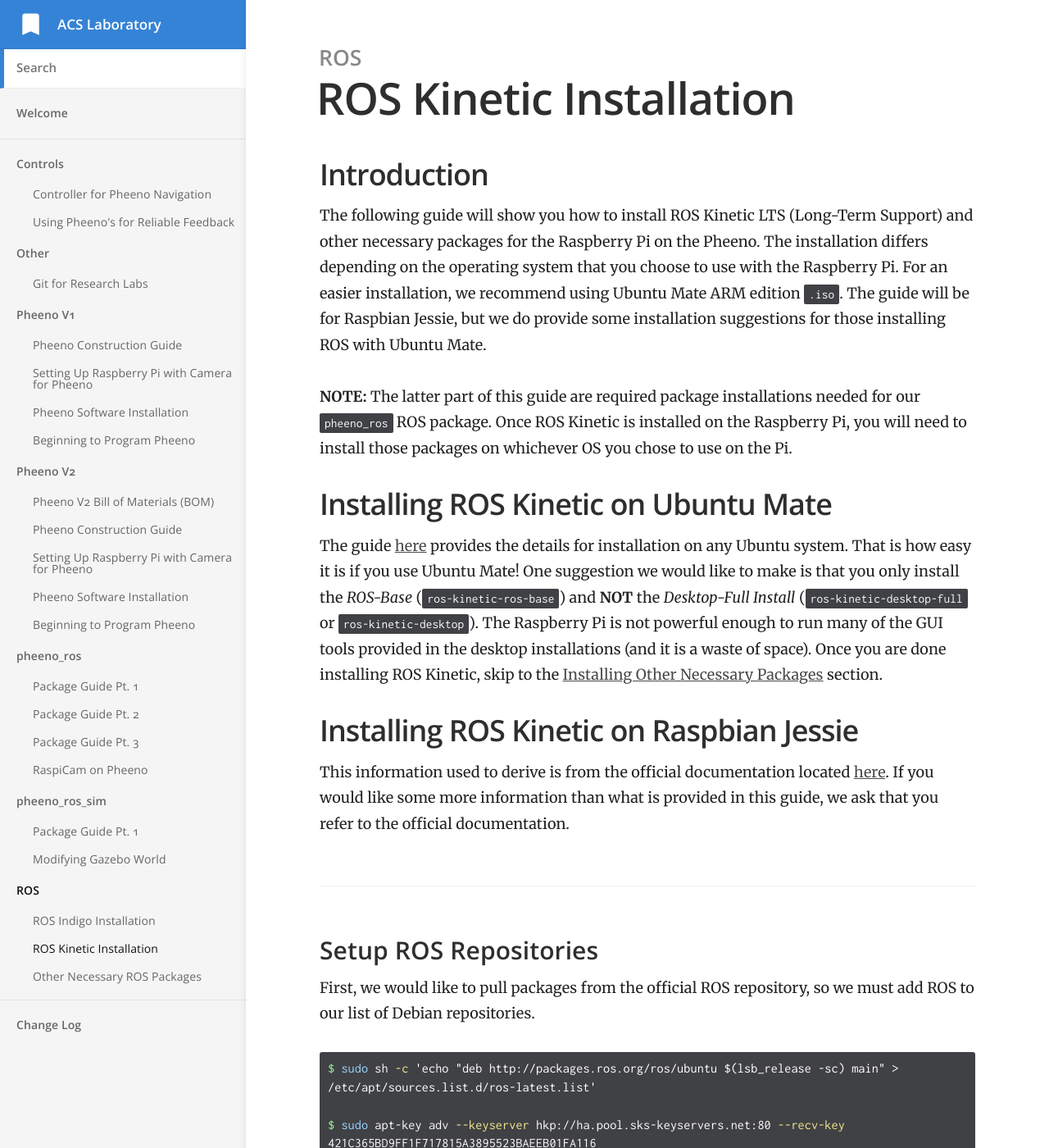
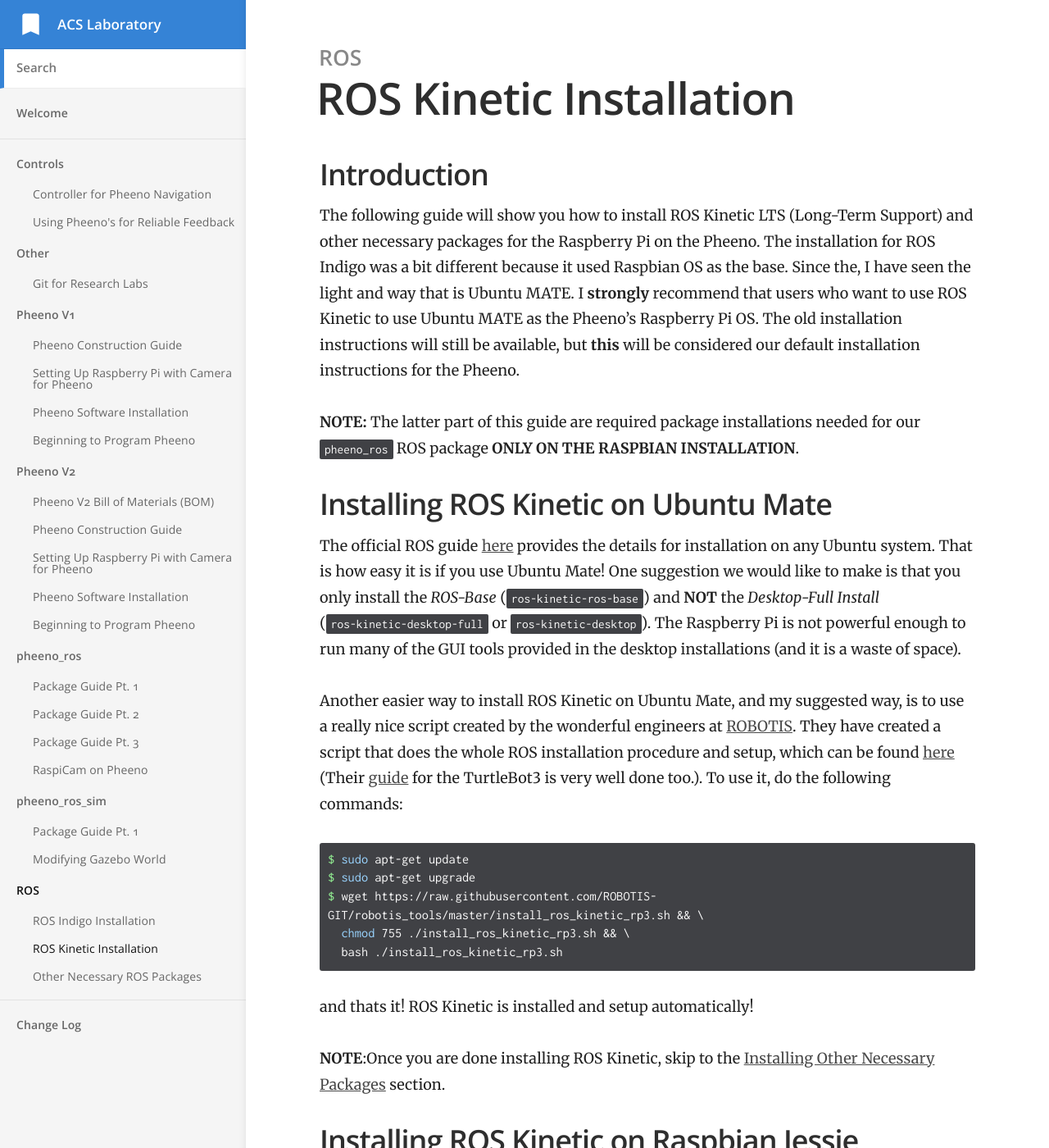
Before and after one commit to ACSLaboratory/ACSLaboratory.github.io, a Jekyll site: the page built from _docs/ros/kinetic-ros-installation-guide.md, in a window 1280 px wide and 1400 px high. Shown: the whole window at 82% size. Built offline with Jekyll 4.4.1, drawn with Linux system fonts in a browser that asks for light colours.

Commit message:
Added properUpdated ROS kinetic installation instructions.

````diff
--- a/_docs/ros/kinetic-ros-installation-guide.md
+++ b/_docs/ros/kinetic-ros-installation-guide.md
@@ -6,13 +6,27 @@ order: 2
 
 ## Introduction
 
-The following guide will show you how to install ROS Kinetic LTS (Long-Term Support) and other necessary packages for the Raspberry Pi on the Pheeno. The installation differs depending on the operating system that you choose to use with the Raspberry Pi. For an easier installation, we recommend using Ubuntu Mate ARM edition `.iso`. The guide will be for Raspbian Jessie, but we do provide some installation suggestions for those installing ROS with Ubuntu Mate.
+The following guide will show you how to install ROS Kinetic LTS (Long-Term Support) and other necessary packages for the Raspberry Pi on the Pheeno. The installation for ROS Indigo was a bit different because it used Raspbian OS as the base. Since the, I have seen the light and way that is Ubuntu MATE. I **strongly** recommend that users who want to use ROS Kinetic to use Ubuntu MATE as the Pheeno's Raspberry Pi OS. The old installation instructions will still be available, but **this** will be considered our default installation instructions for the Pheeno.
 
-**NOTE:** The latter part of this guide are required package installations needed for our `pheeno_ros` ROS package. Once ROS Kinetic is installed on the Raspberry Pi, you will need to install those packages on whichever OS you chose to use on the Pi.
+**NOTE:** The latter part of this guide are required package installations needed for our `pheeno_ros` ROS package **ONLY ON THE RASPBIAN INSTALLATION**.
 
 ## Installing ROS Kinetic on Ubuntu Mate
 
-The guide [here](http://wiki.ros.org/kinetic/Installation/Ubuntu) provides the details for installation on any Ubuntu system. That is how easy it is if you use Ubuntu Mate! One suggestion we would like to make is that you only install the *ROS-Base* (`ros-kinetic-ros-base`) and **NOT** the *Desktop-Full Install* (`ros-kinetic-desktop-full` or `ros-kinetic-desktop`). The Raspberry Pi is not powerful enough to run many of the GUI tools provided in the desktop installations (and it is a waste of space). Once you are done installing ROS Kinetic, skip to the [Installing Other Necessary Packages]({{ site.baseurl }}/ros/other-necessary-ros-packages#getting-started) section.
+The official ROS guide [here](http://wiki.ros.org/kinetic/Installation/Ubuntu) provides the details for installation on any Ubuntu system. That is how easy it is if you use Ubuntu Mate! One suggestion we would like to make is that you only install the *ROS-Base* (`ros-kinetic-ros-base`) and **NOT** the *Desktop-Full Install* (`ros-kinetic-desktop-full` or `ros-kinetic-desktop`). The Raspberry Pi is not powerful enough to run many of the GUI tools provided in the desktop installations (and it is a waste of space).
+
+Another easier way to install ROS Kinetic on Ubuntu Mate, and my suggested way, is to use a really nice script created by the wonderful engineers at [ROBOTIS](http://en.robotis.com/). They have created a script that does the whole ROS installation procedure and setup, which can be found [here](http://emanual.robotis.com/docs/en/platform/turtlebot3/raspberry_pi_3_setup/) (Their [guide](http://emanual.robotis.com/docs/en/platform/turtlebot3/overview/#overview) for the TurtleBot3 is very well done too.). To use it, do the following commands:
+
+```bash
+$ sudo apt-get update
+$ sudo apt-get upgrade
+$ wget https://raw.githubusercontent.com/ROBOTIS-GIT/robotis_tools/master/install_ros_kinetic_rp3.sh && \
+  chmod 755 ./install_ros_kinetic_rp3.sh && \
+  bash ./install_ros_kinetic_rp3.sh
+```
+
+and thats it! ROS Kinetic is installed and setup automatically!
+
+**NOTE**:Once you are done installing ROS Kinetic, skip to the [Installing Other Necessary Packages]({{ site.baseurl }}/ros/other-necessary-ros-packages#getting-started) section.
 
 ## Installing ROS Kinetic on Raspbian Jessie
 
````
